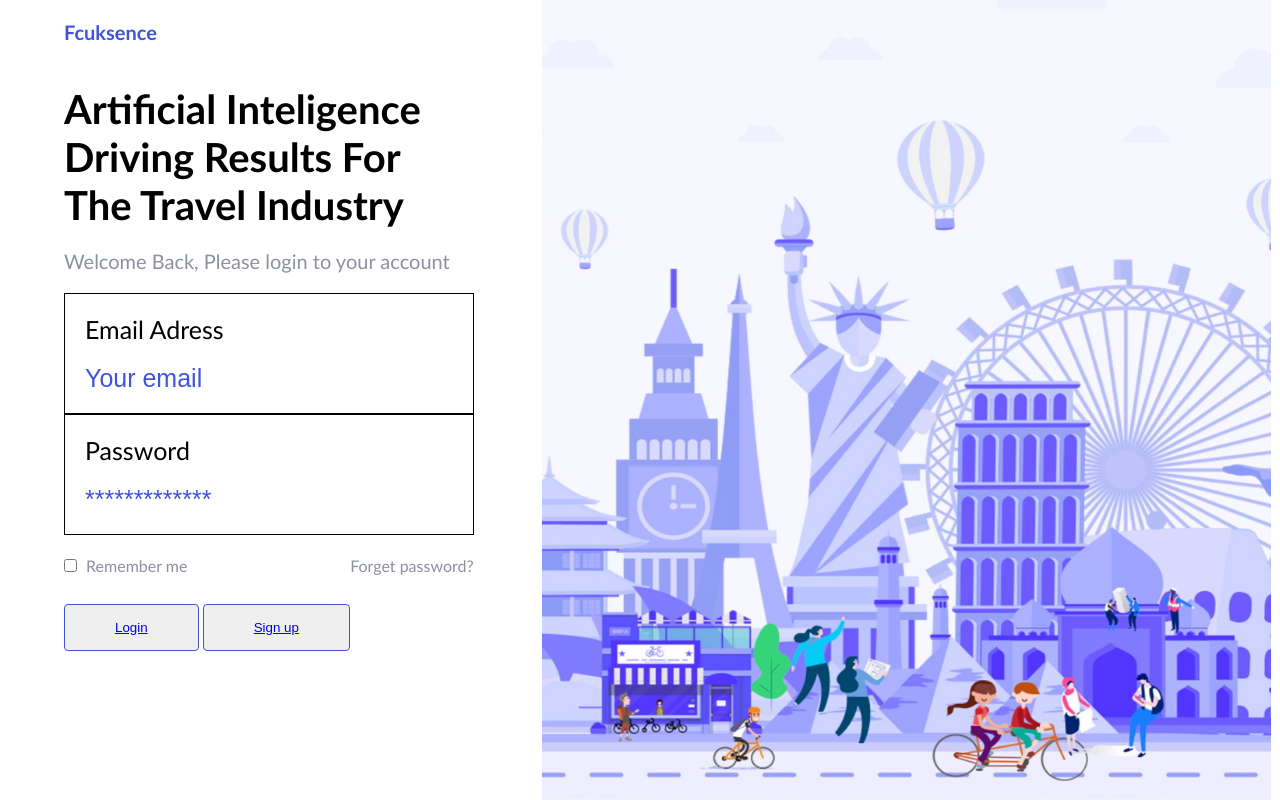
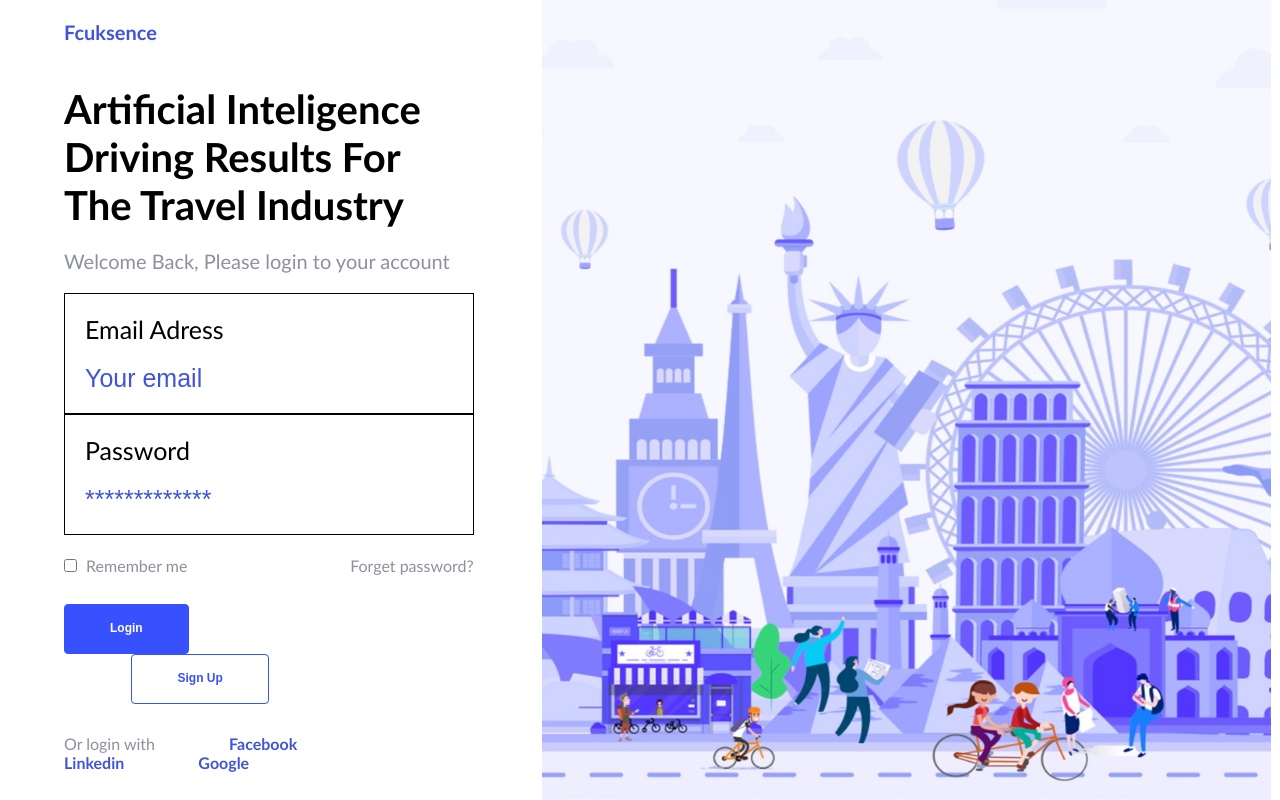
Before and after one commit to ASreiros/picturewithform, a website: page index.html in a window 1280 px wide. Drawn offline with Linux system fonts and the light colour scheme.

Commit message:
buttons and links

```diff
--- a/css/main.css
+++ b/css/main.css
@@ -103,15 +103,69 @@ form *{
 .button > .clicky{
     border-width: 1px;
     border-style: solid;
-    border-color: #4054DA;
-    padding: 15px;
+    border-color: #3751FF;
+    height:50px;
+    /* padding: 15px;
     padding-left: 50px;
-    padding-right: 50px;
+    padding-right: 50px; */
     border-radius: 4px;
 }
 
+.button > .first{
+    background-color: #3751FF;
+}
 
+.button > .second{
+    background-color: #fff;
+    float:right;
+    margin-right: 50%;
+}
 
+.button .clicky-text{
+    text-decoration: none;
+    font-size: 12px;
+    text-transform: capitalize;
+    font-weight: bolder;
+    padding: 15px;
+    padding-left: 45px;
+    padding-right: 45px;
+}
+
+.first-text{
+    color: #fff;
+}
+
+.second-text{
+    color: #3751FF;
+}
+
+button:hover{
+    padding: 5px;
+}
+
+.linkcontainer{
+    margin-top: 80px;
+}
+
+.linkcontainer *{
+    display: inline;
+    font-size: 16px;
+    margin-right: 70px;
+    text-decoration: none;
+}
+
+.linkcontainer > .bottom-text{
+    color:#8D909E;
+}
+
+.linkcontainer > .bottom-link{
+    color:#4054DA;
+    font-weight: bolder;
+}
+
+.linkcontainer > .bottom-link:hover{
+    opacity: 0.6;
+}
 
 .rightcolumn{
     display: inline-block;
--- a/index.html
+++ b/index.html
@@ -43,7 +43,12 @@
                 <button class="clicky first"><a class="clicky-text first-text" href="#">Login</a></button>
                 <button class="clicky second"><a class="clicky-text second-text" href="#">Sign up</a></button>
             </div>
-            <footer class="linkcontainer"></footer>
+            <div class="linkcontainer">
+                <p class="bottom-text">Or login with</p>
+                <a class="bottom-link" href="">Facebook</a>
+                <a class="bottom-link" href="">Linkedin</a>
+                <a class="bottom-link" href="">Google</a>
+            </div>
        </div>
        <div class="rightcolumn"></div>
     </main>
```
